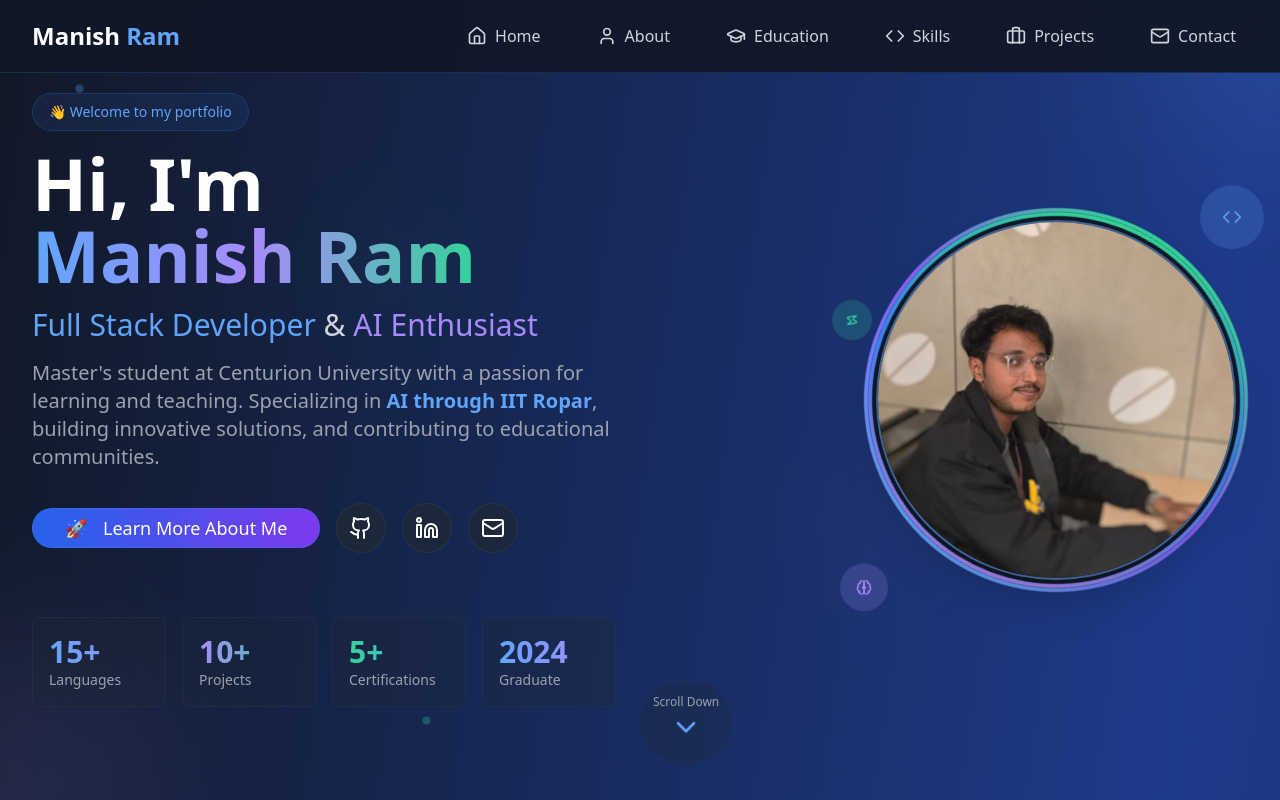
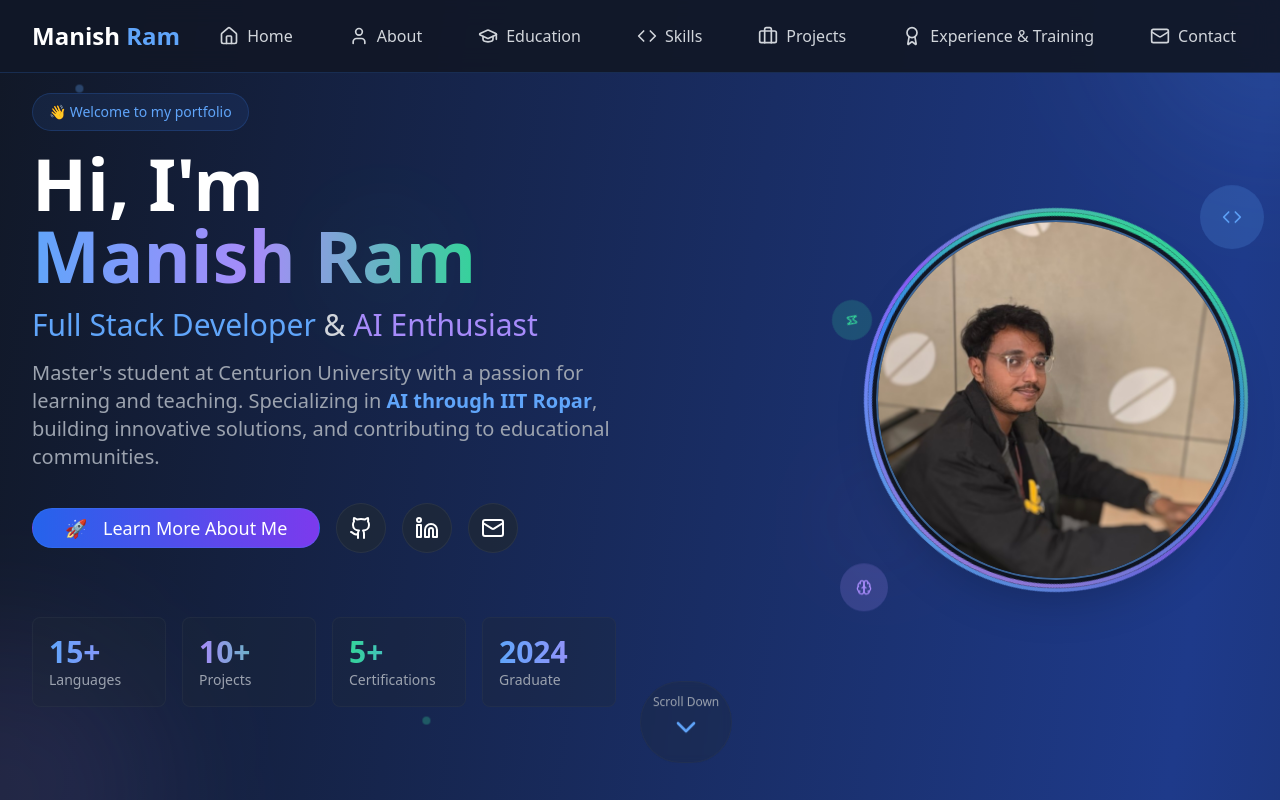
Before and after one commit to Manish9211Ram/My-Portfolio, a React (Vite) app: page / in a window 1280 px wide. Shown: the top 800 px of the page. Built offline with nearby package versions, Linux system fonts and the light colour scheme.

Commit message:
Add experience & training navigation button
Add a button to the home page to navigate to the experience & training section.

```diff
--- a/src/components/Navigation.tsx
+++ b/src/components/Navigation.tsx
@@ -1,6 +1,5 @@
-
 import { useState } from "react";
-import { Menu, X, Home, User, GraduationCap, Code, Briefcase, Mail } from "lucide-react";
+import { Menu, X, Home, User, GraduationCap, Code, Briefcase, Mail, Award } from "lucide-react";
 
 const Navigation = () => {
   const [isOpen, setIsOpen] = useState(false);
@@ -11,6 +10,7 @@ const Navigation = () => {
     { href: "#education", label: "Education", icon: GraduationCap },
     { href: "#skills", label: "Skills", icon: Code },
     { href: "#projects", label: "Projects", icon: Briefcase },
+    { href: "#experience", label: "Experience & Training", icon: Award },
     { href: "#contact", label: "Contact", icon: Mail },
   ];
 
```
